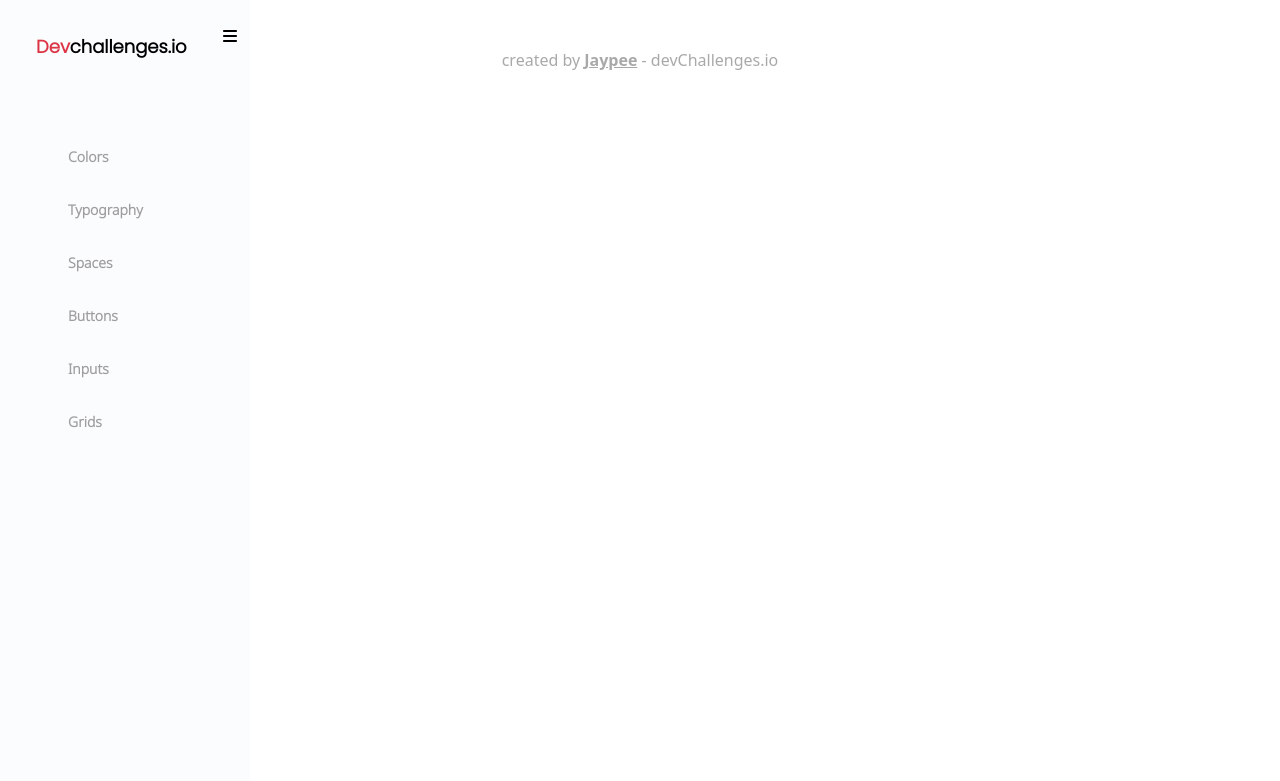
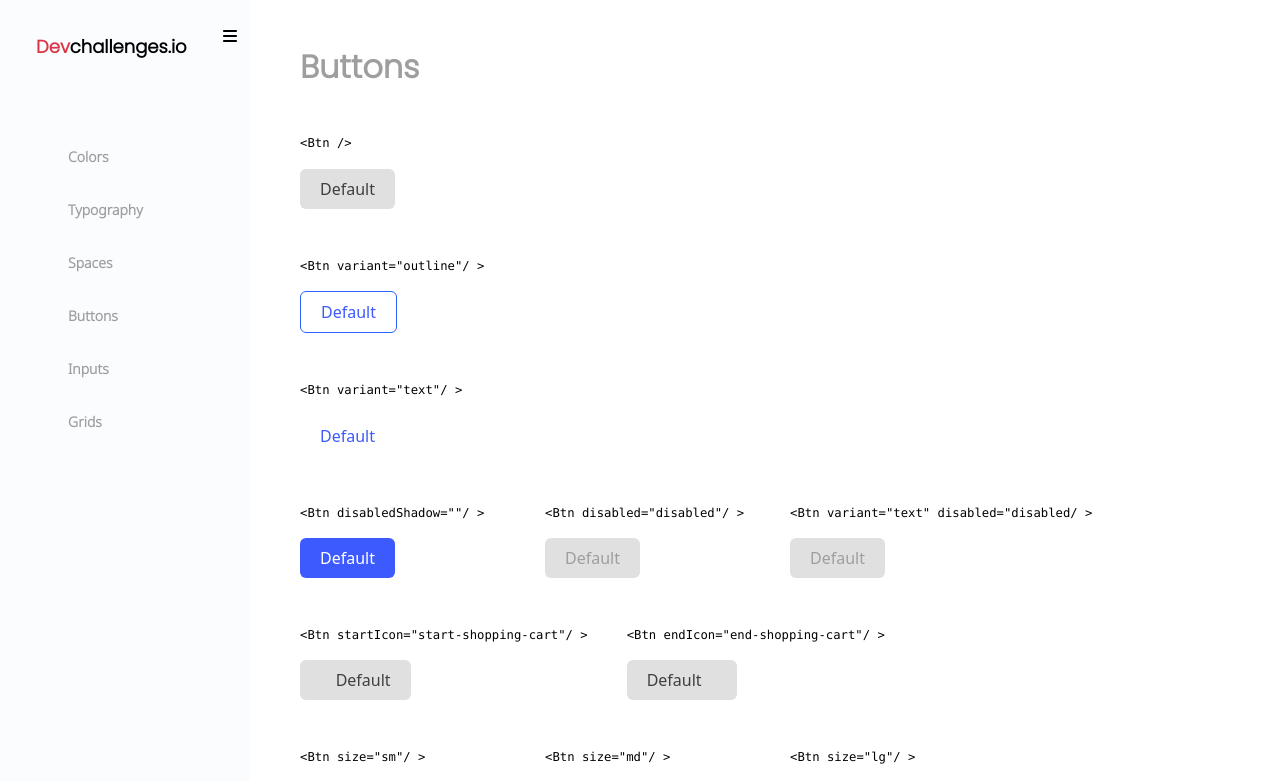
Before and after one commit to jaypee-0/Botton-Input-Components, a React (Create React App) app: page / in a window 1280 px wide. Shown: the top 781 px of the page. Built offline with nearby package versions, Linux system fonts and the light colour scheme.

Commit message:
First Commit

```diff
--- a/src/App.js
+++ b/src/App.js
@@ -11,7 +11,7 @@ function App() {
       <Navbar />
       <div>
         <Routes>
-          <Route exact path='/buttons' element={<Button />}></Route>
+          <Route exact path='/' element={<Button />}></Route>
           <Route exact path='/inputs' element={<Input />}></Route>
         </Routes>
       </div>
```
